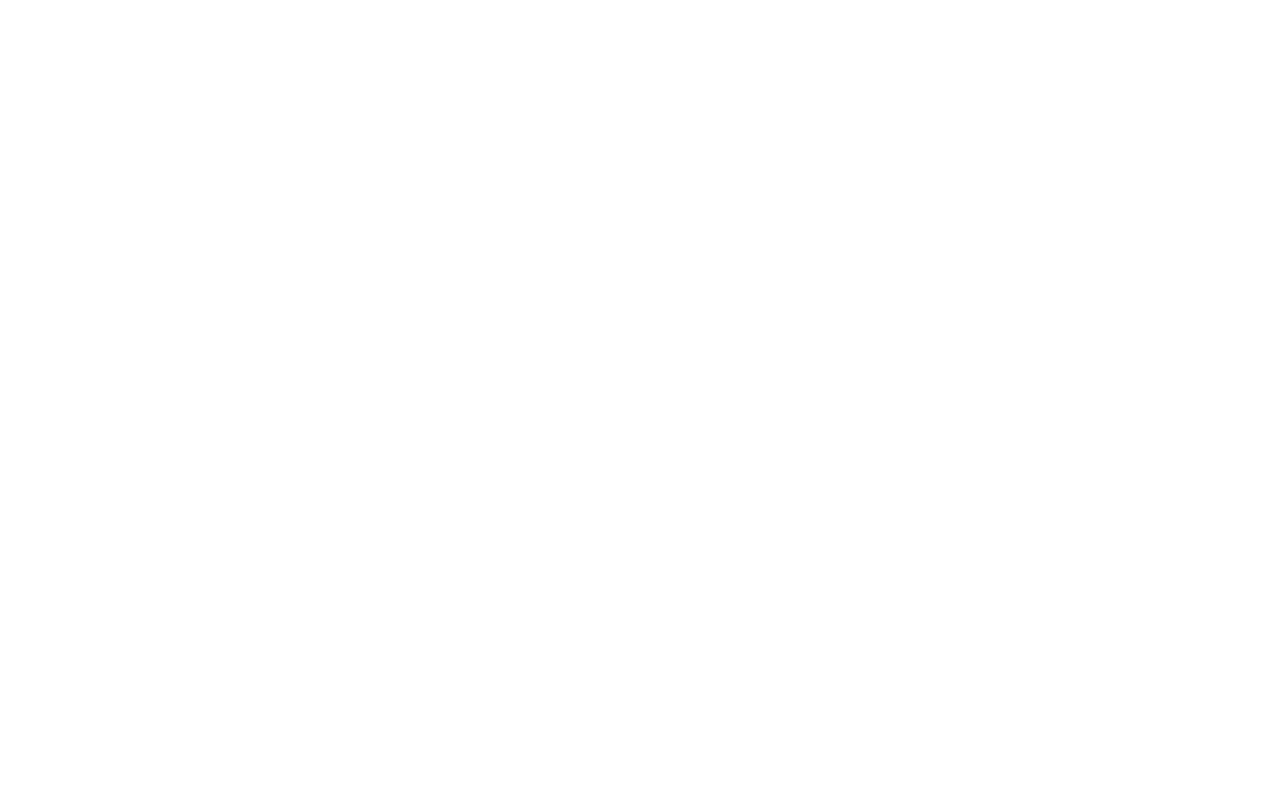
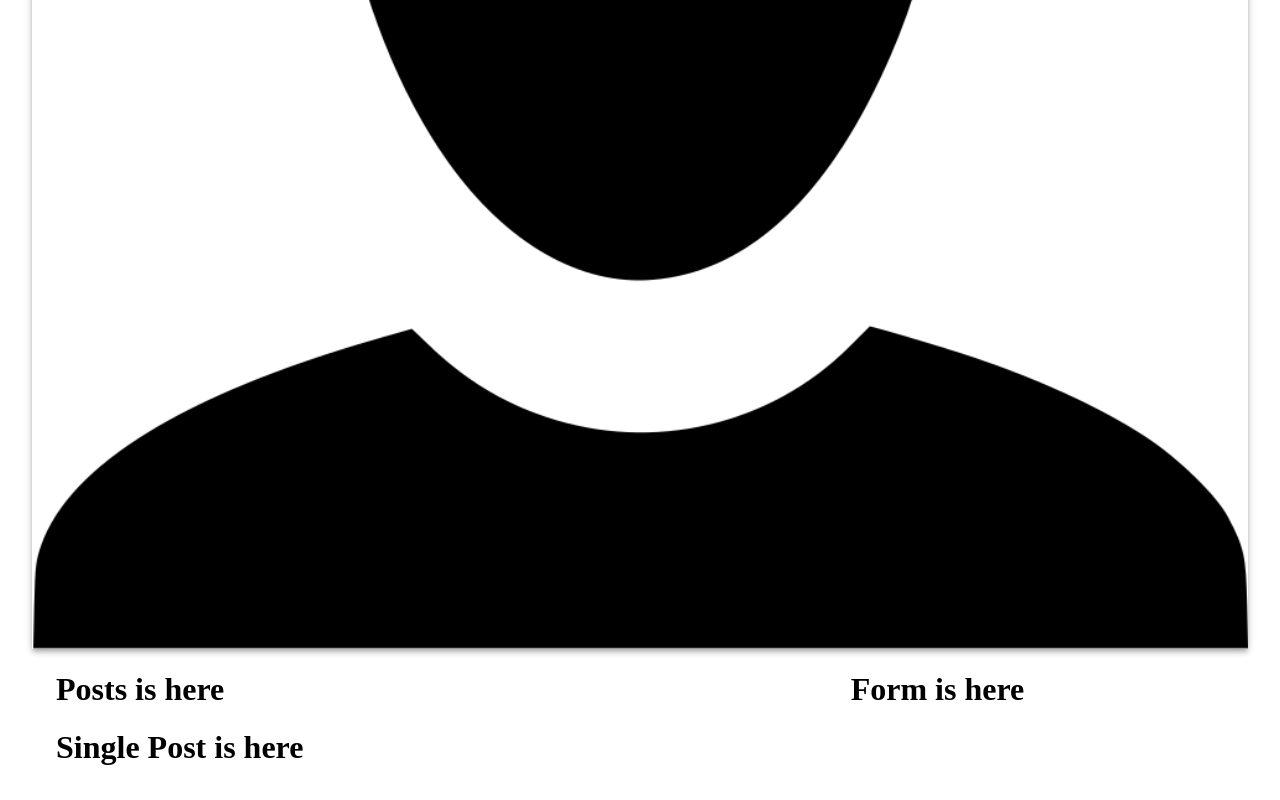
Before and after one commit to OzgurBurakOzdemir/social-media-app, a React (Create React App) app in the folder client/: page / in a window 1280 px wide. Shown: the part 633-1433 px from the top of the page. Before the commit the page ends 800 px from the top, so only its background shows below. Built offline with nearby package versions, Linux system fonts and the light colour scheme.

Commit message:
Post & Form comps directory changed

```diff
--- a/client/src/App.js
+++ b/client/src/App.js
@@ -1,11 +1,31 @@
 import React from 'react'
+// eslint-disable-next-line
+import { Container, AppBar, Typography, Grow, Grid } from '@material-ui/core'
+import avatar from './images/avatar.png'
+import Posts from './components/Posts/Posts'
+import Form from './components/Form/Form'
 
 const App = () =>
 {
     return (
-        <div>
-            <h1> App Here.</h1>
-        </div>
+        <Container maxwidth="lg">
+            <AppBar position="static" color="inherit">
+                <Typography variant="h2" align="center" > Social Network</Typography>
+                <img src={avatar} alt="memories" heigth="60" />
+            </AppBar>
+            <Grow in>
+                <Container>
+                    <Grid container justify="space-between" alignItems="stretch" spacing={3} >
+                        <Grid item xs={12} sm={7} >
+                            <Posts />
+                        </Grid>
+                        <Grid item xs={12} sm={4} >
+                            <Form />
+                        </Grid>
+                    </Grid>
+                </Container>
+            </Grow>
+        </Container>
     )
 }
 
--- /dev/null
+++ b/client/src/components/Form/Form.js
@@ -0,0 +1,12 @@
+import React from 'react'
+
+const Form = () =>
+{
+    return (
+        <div>
+            <h1>Form is here</h1>
+        </div>
+    )
+}
+
+export default Form
--- /dev/null
+++ b/client/src/components/Posts/Post/Post.js
@@ -0,0 +1,12 @@
+import React from 'react'
+
+const Post = () =>
+{
+    return (
+        <div>
+            <h1>Single Post is here</h1>
+        </div>
+    )
+}
+
+export default Post
--- /dev/null
+++ b/client/src/components/Posts/Posts.js
@@ -0,0 +1,14 @@
+import React from 'react'
+import Post from './Post/Post'
+
+const Posts = () =>
+{
+    return (
+        <>
+            <h1>Posts is here</h1>
+            <Post />
+        </>
+    )
+}
+
+export default Posts
```
Also changed, not shown: client/components/Posts/Post/Post.js (deleted), client/components/Posts/Post/styles.js (deleted), client/components/Posts/styles.js (deleted), client/src/components/Form/styles.js (added), client/src/components/Posts/Post/styles.js (added), client/src/components/Posts/styles.js (added), client/src/images/avatar.png (added).
